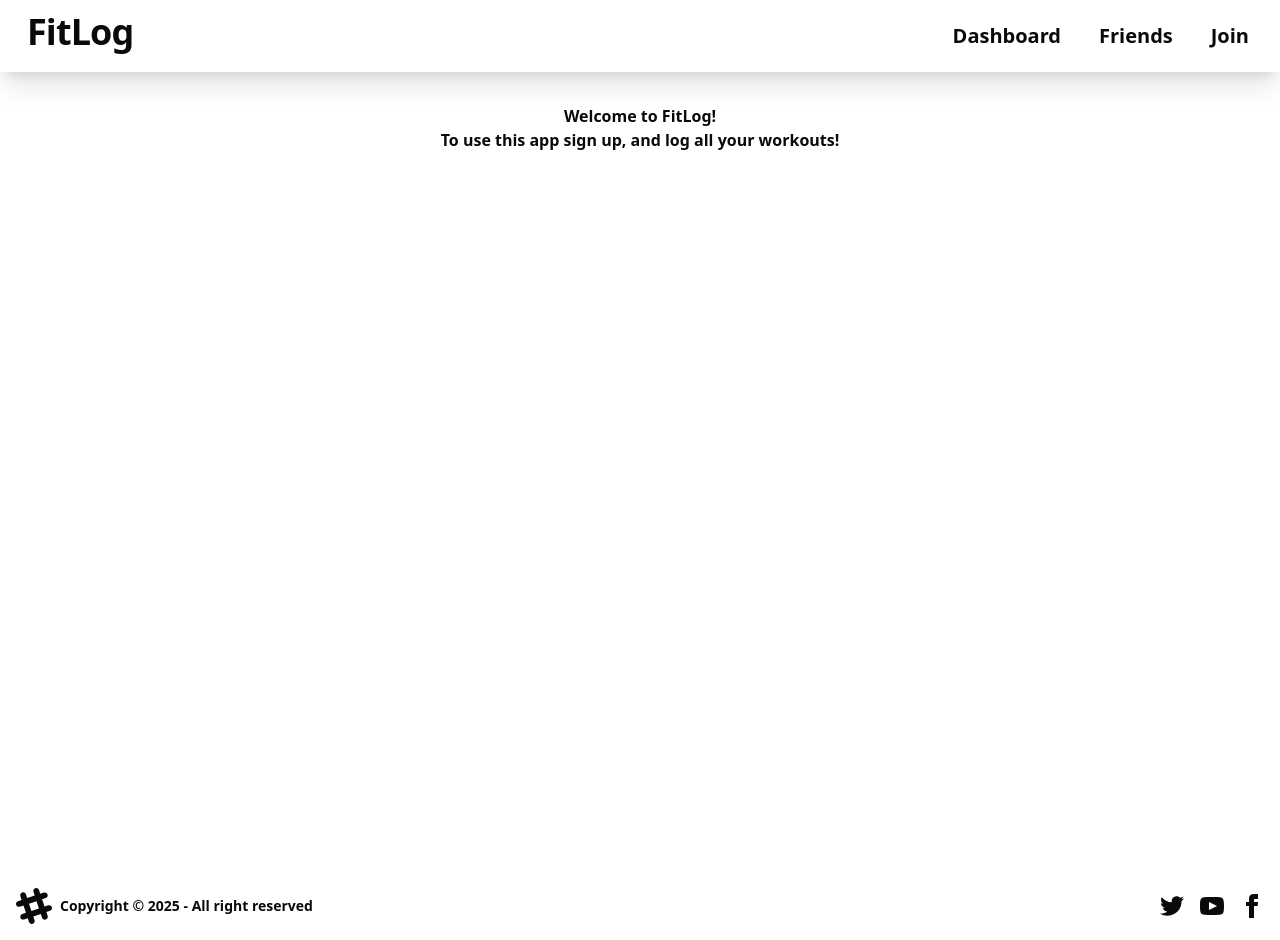
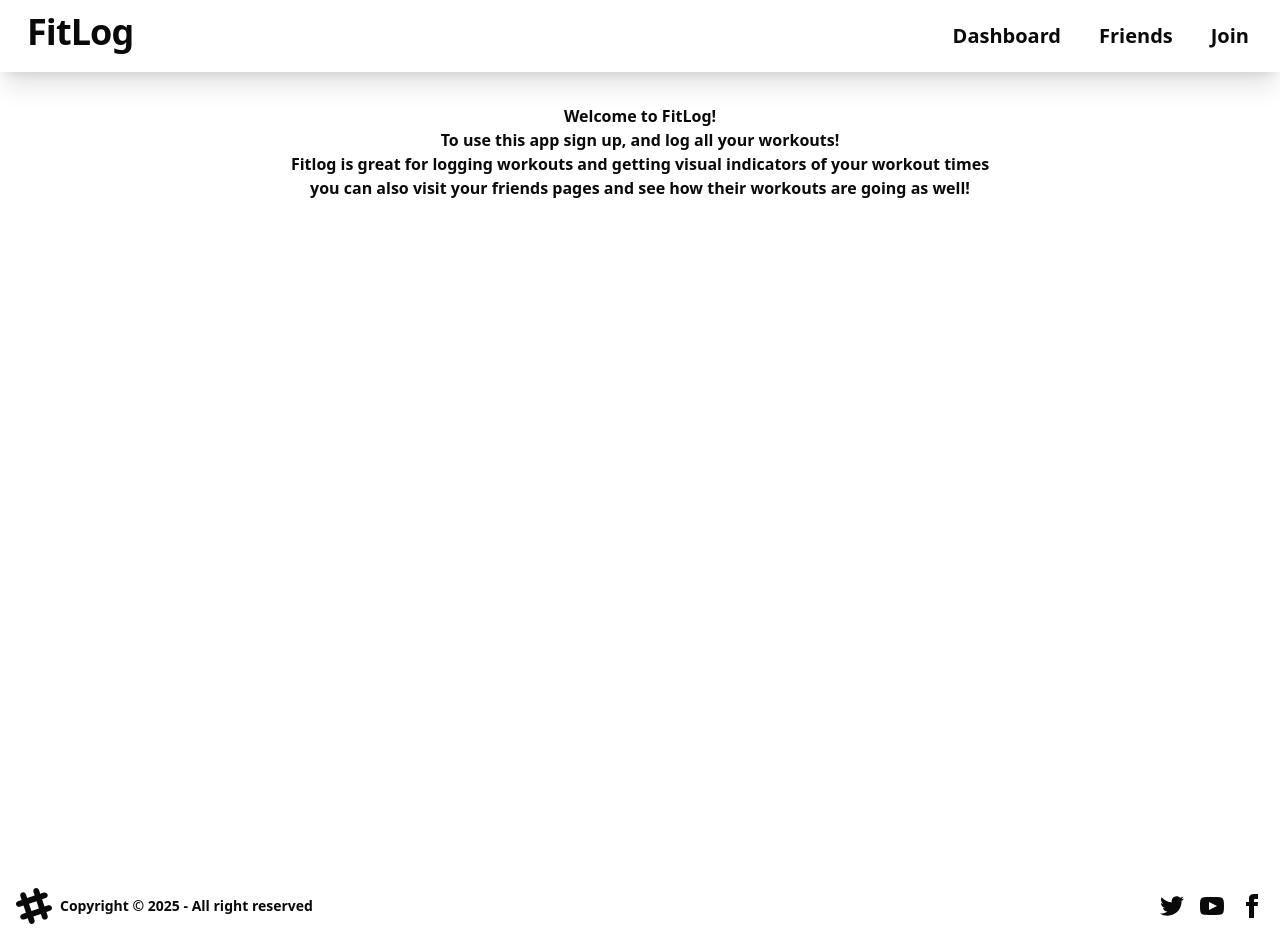
Before and after one commit to tyrucode/fitlog, a Next.js app: page / in a window 1280 px wide. Built offline with nearby package versions, Linux system fonts and the light colour scheme; no server answers.

Commit message:
feat: add additional information about workout logging and social features in Home component

```diff
--- a/src/app/page.tsx
+++ b/src/app/page.tsx
@@ -4,6 +4,8 @@ export default function Home() {
     <div className=" items-center justify-items-center min-h-screen p-8 pb-20 gap-16 sm:p-20)]">
       <h1>Welcome to FitLog!</h1>
       <p>To use this app sign up, and log all your workouts!</p>
+      <p>Fitlog is great for logging workouts and getting visual indicators of your workout times</p>
+      <p>you can also visit your friends pages and see how their workouts are going as well!</p>
 
     </div>
   );
```
